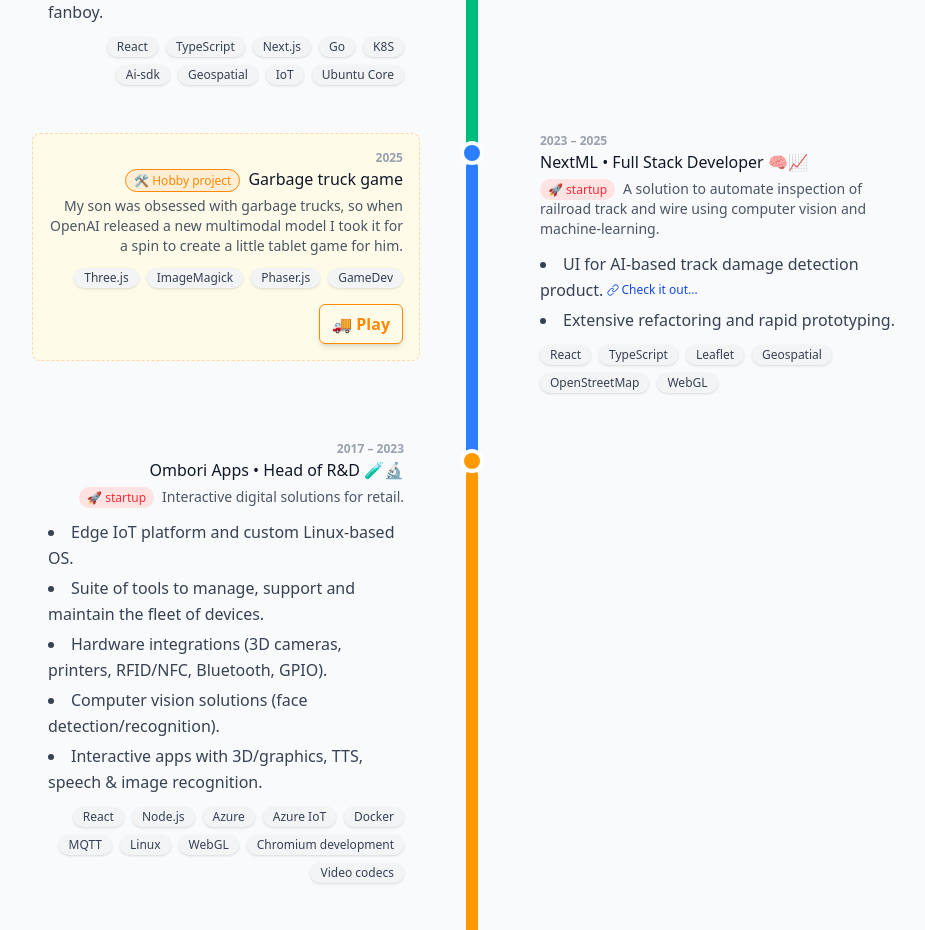
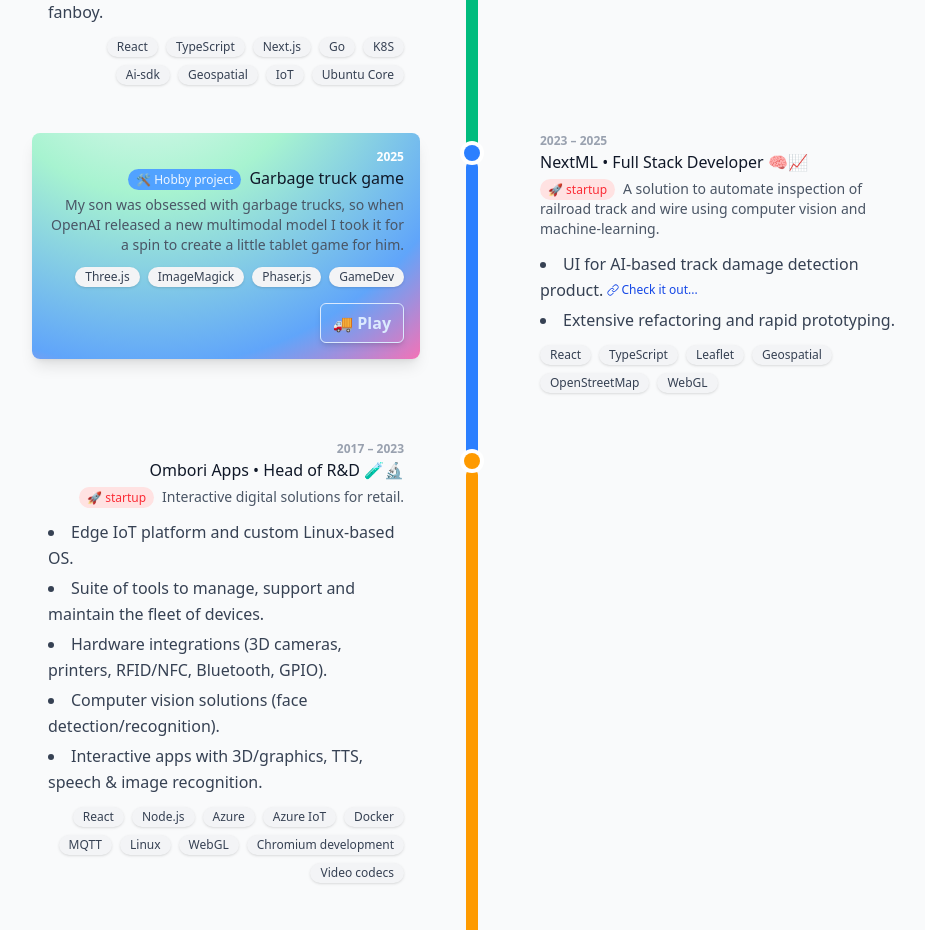
Before and after one commit to kvasdopil/me, a React (Vite) app: page / in a window 1280 px wide. Shown: the part 1720-2650 px from the top of the page, without its empty margins (168-1093 px from the left). Built offline with nearby package versions, Linux system fonts and the light colour scheme.

Commit message:
styling for hobbies

```diff
--- a/src/components/MainPage.tsx
+++ b/src/components/MainPage.tsx
@@ -201,7 +201,9 @@ export const TimelineItem: React.FC<TimelineItemProps> = ({
 }) => {
   const content = (
     <>
-      <div className="text-xs font-semibold text-gray-400">{period}</div>
+      <div className={"text-xs font-semibold " + (hobby ? " text-white" : " text-gray-400")}>
+        {period}
+      </div>
       <div className="font-medium">
         {hobby && <HobbyTag />}
         {title}
@@ -239,7 +241,7 @@ export const TimelineItem: React.FC<TimelineItemProps> = ({
           href={link}
           target="_blank"
           rel="noopener noreferrer"
-          className="text-md font-semibold text-orange-400 shadow-md border-1 border-orange-400 rounded-md px-3 py-1.5 mt-4 hover:bg-orange-100 inline-block float-right"
+          className="text-md font-semibold text-blue-100 shadow-md border-1 border-blue-100 rounded-md px-3 py-1.5 mt-4 hover:bg-[#ffffff33] inline-block float-right"
         >
           {linkText}
         </a>
@@ -255,16 +257,23 @@ export const TimelineItem: React.FC<TimelineItemProps> = ({
           : "pl-10 md:pl-12 md:col-start-2 md:col-span-1"
       }
     >
-      {hobby ? (
-        <div className="inline-block w-fit rounded-lg border-1 border-orange-200 border-dashed bg-yellow-50 p-4 -mx-4 mb-4">
-          {content}
-        </div>
-      ) : (
-        content
-      )}
+      {hobby ? <HobbyWrapper>{content}</HobbyWrapper> : content}
     </div>
   );
 };
+
+const HobbyWrapper: React.FC<{ children: React.ReactNode }> = ({ children }) => (
+  <div
+    className="inline-block rounded-lg -mx-4 mb-4 flex shadow-lg border-blue-100 w-fit flex-1 rounded-lg p-4"
+    style={{
+      background:
+        "radial-gradient(circle at 30% -50%, #f8fafc 0%, #a7f3d0 40%, #60a5fa 80%, #f472b6 100%)",
+      // #f8fafc (zinc-50), #a7f3d0 (emerald-200), #60a5fa (blue-400), #f472b6 (pink-400)
+    }}
+  >
+    {children}
+  </div>
+);
 
 export const Timeline: React.FC<TimelineProps> = ({ children, base }) => {
   const childArray = React.Children.toArray(children).filter(
@@ -342,7 +351,7 @@ const StartupBadge = () => (
 );
 
 const HobbyTag = () => (
-  <span className="mr-2 rounded-full px-2 py-0.5 text-xs font-medium text-orange-400 bg-orange-100 border border-orange-400 align-middle">
+  <span className="mr-2 rounded-full px-2 py-0.5 text-xs font-medium text-blue-50 bg-blue-400 align-middle">
     🛠️&nbsp;Hobby project
   </span>
 );
```
